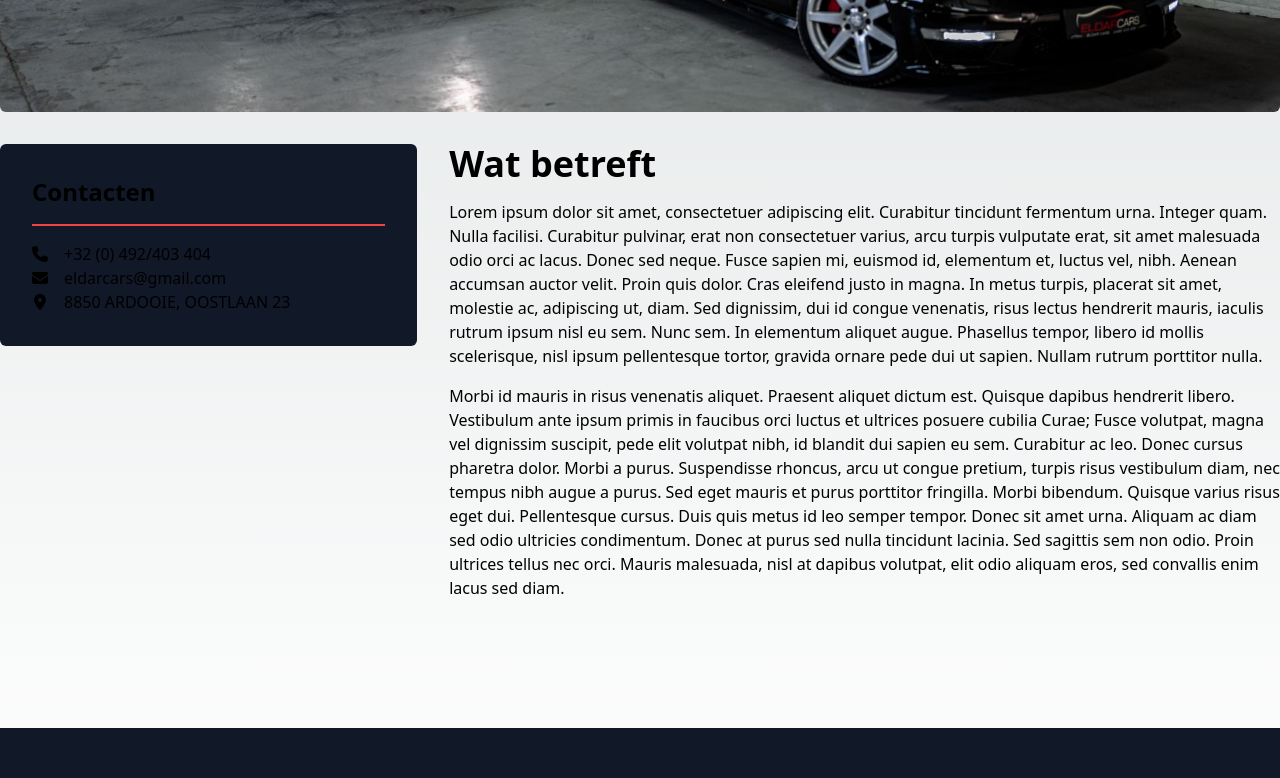
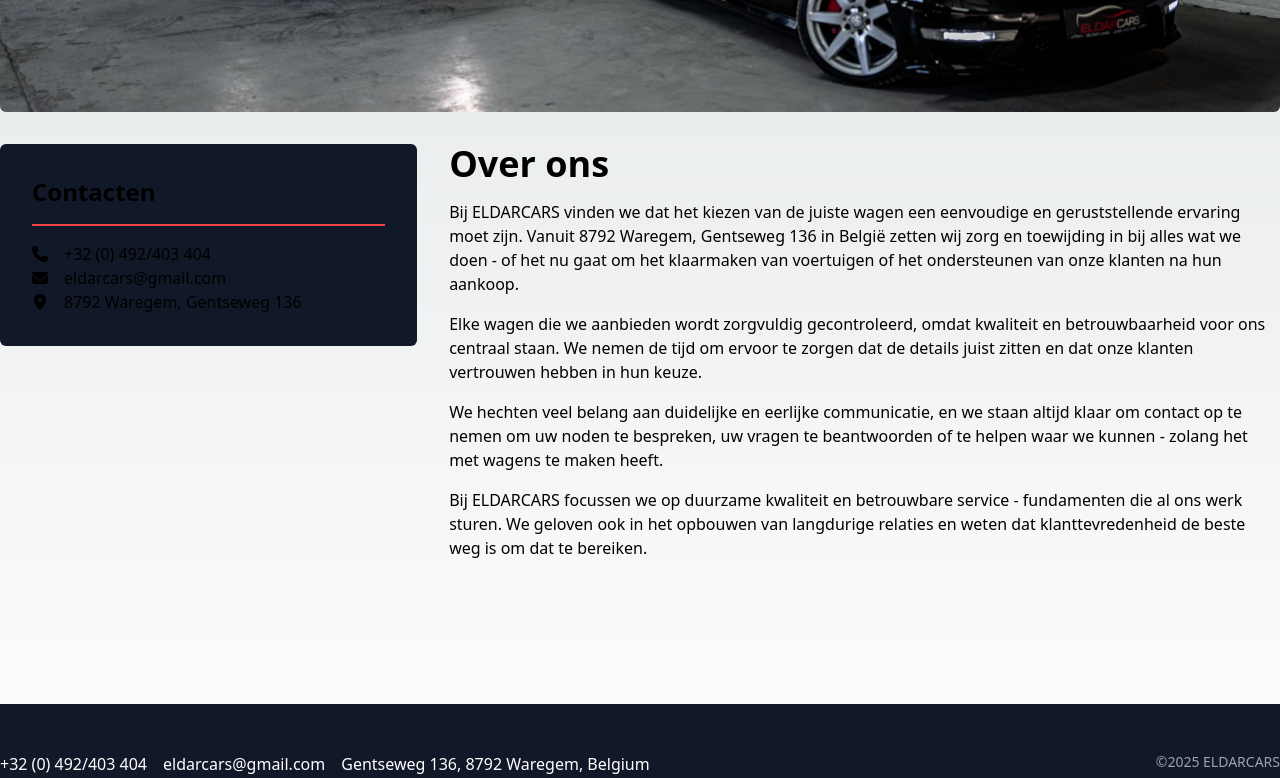
Before and after one commit to orustammanapov/eldarcars, a Next.js app: page /wat-betreft in a window 1280 px wide. Shown: the part 637-1415 px from the top of the page. Built offline with nearby package versions, Linux system fonts and the light colour scheme.

Commit message:
replace about page content placeholder

```diff
--- a/app/wat-betreft/page.tsx
+++ b/app/wat-betreft/page.tsx
@@ -17,36 +17,18 @@
 
 			<div className="flex flex-col-reverse md:flex-row-reverse md:items-start mb-12 mt-8">
 				<section className="w-full md:basis-1/2 lg:basis-2/3">
-					<h1 className="text-4xl font-bold mb-4">Wat betreft</h1>
+					<h1 className="text-4xl font-bold mb-4">Over ons</h1>
 					<p className="mb-4">
-						Lorem ipsum dolor sit amet, consectetuer adipiscing elit. Curabitur
-						tincidunt fermentum urna. Integer quam. Nulla facilisi. Curabitur
-						pulvinar, erat non consectetuer varius, arcu turpis vulputate erat,
-						sit amet malesuada odio orci ac lacus. Donec sed neque. Fusce sapien
-						mi, euismod id, elementum et, luctus vel, nibh. Aenean accumsan
-						auctor velit. Proin quis dolor. Cras eleifend justo in magna. In
-						metus turpis, placerat sit amet, molestie ac, adipiscing ut, diam.
-						Sed dignissim, dui id congue venenatis, risus lectus hendrerit
-						mauris, iaculis rutrum ipsum nisl eu sem. Nunc sem. In elementum
-						aliquet augue. Phasellus tempor, libero id mollis scelerisque, nisl
-						ipsum pellentesque tortor, gravida ornare pede dui ut sapien. Nullam
-						rutrum porttitor nulla.
+						Bij ELDARCARS vinden we dat het kiezen van de juiste wagen een eenvoudige en geruststellende ervaring moet zijn. Vanuit 8792 Waregem, Gentseweg 136 in België zetten wij zorg en toewijding in bij alles wat we doen - of het nu gaat om het klaarmaken van voertuigen of het ondersteunen van onze klanten na hun aankoop.
 					</p>
-					<p>
-						Morbi id mauris in risus venenatis aliquet. Praesent aliquet dictum
-						est. Quisque dapibus hendrerit libero. Vestibulum ante ipsum primis
-						in faucibus orci luctus et ultrices posuere cubilia Curae; Fusce
-						volutpat, magna vel dignissim suscipit, pede elit volutpat nibh, id
-						blandit dui sapien eu sem. Curabitur ac leo. Donec cursus pharetra
-						dolor. Morbi a purus. Suspendisse rhoncus, arcu ut congue pretium,
-						turpis risus vestibulum diam, nec tempus nibh augue a purus. Sed
-						eget mauris et purus porttitor fringilla. Morbi bibendum. Quisque
-						varius risus eget dui. Pellentesque cursus. Duis quis metus id leo
-						semper tempor. Donec sit amet urna. Aliquam ac diam sed odio
-						ultricies condimentum. Donec at purus sed nulla tincidunt lacinia.
-						Sed sagittis sem non odio. Proin ultrices tellus nec orci. Mauris
-						malesuada, nisl at dapibus volutpat, elit odio aliquam eros, sed
-						convallis enim lacus sed diam.
+					<p className="mb-4">
+						Elke wagen die we aanbieden wordt zorgvuldig gecontroleerd, omdat kwaliteit en betrouwbaarheid voor ons centraal staan. We nemen de tijd om ervoor te zorgen dat de details juist zitten en dat onze klanten vertrouwen hebben in hun keuze.
+					</p>
+					<p className="mb-4">
+						We hechten veel belang aan duidelijke en eerlijke communicatie, en we staan altijd klaar om contact op te nemen om uw noden te bespreken, uw vragen te beantwoorden of te helpen waar we kunnen - zolang het met wagens te maken heeft.
+					</p>
+					<p className="mb-4">
+						Bij ELDARCARS focussen we op duurzame kwaliteit en betrouwbare service - fundamenten die al ons werk sturen. We geloven ook in het opbouwen van langdurige relaties en weten dat klanttevredenheid de beste weg is om dat te bereiken.
 					</p>
 				</section>
 				<aside className="w-full md:basis-1/2 lg:basis-1/3 bg-gray-900 rounded-md p-8 mb-8 mr-8">
@@ -68,7 +50,7 @@
 								className="w-4"
 								aria-hidden
 							/>
-							<span>8850 ARDOOIE, OOSTLAAN 23</span>
+							<span>8792 Waregem, Gentseweg 136</span>
 						</li>
 					</ul>
 				</aside>
```
